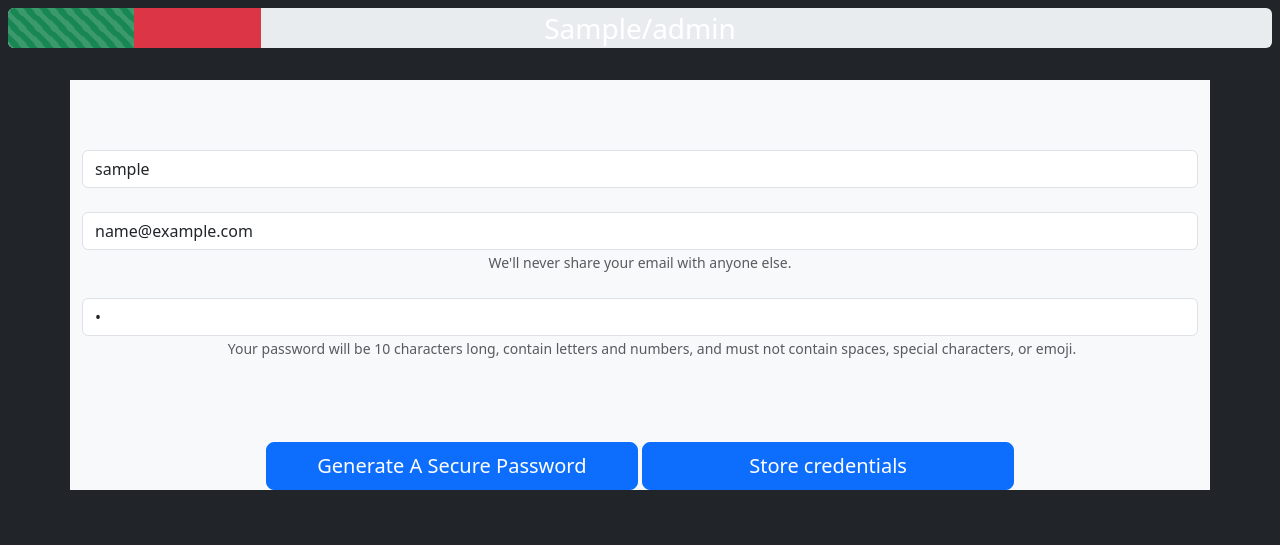
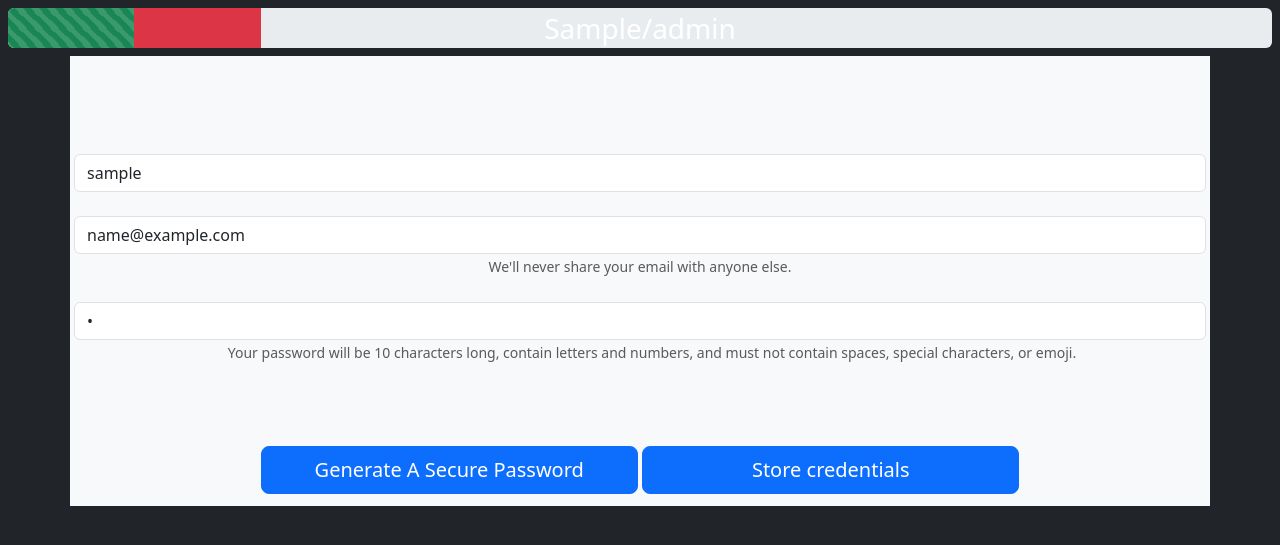
Before and after one commit to danbates1452/hackkey, a Django app: template hackkey/hackkey/templates/passwords.html in a window 1280 px wide. Shown: the part 56-601 px from the top of the page. Run offline with Django 5.2, Linux system fonts and the light colour scheme; the template is opened without the code that fills it: most values are stand-ins (such as "Sample title", 1, 10 or a date in 2020); some libraries are stand-ins or nearby versions.

Commit message:
added padding to passwords template

```diff
--- a/hackkey/hackkey/templates/passwords.html
+++ b/hackkey/hackkey/templates/passwords.html
@@ -1,7 +1,7 @@
 {% extends 'index.html'%}
 {% block content %}
 
-<div class="container bg-light">
+<div class="container bg-light p-1">
     <div class="jumbotron mt-4 text-center ">
         <h2>Create Secure Login</h2>
 
```
